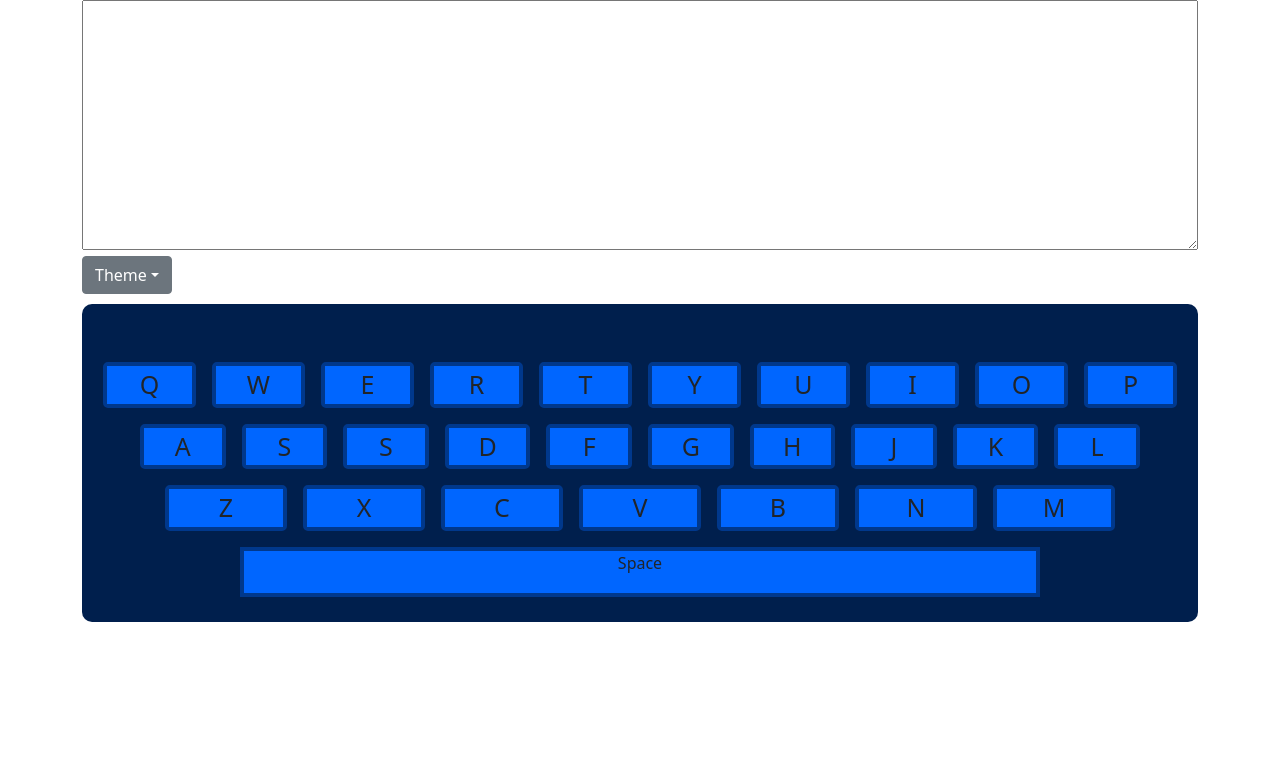
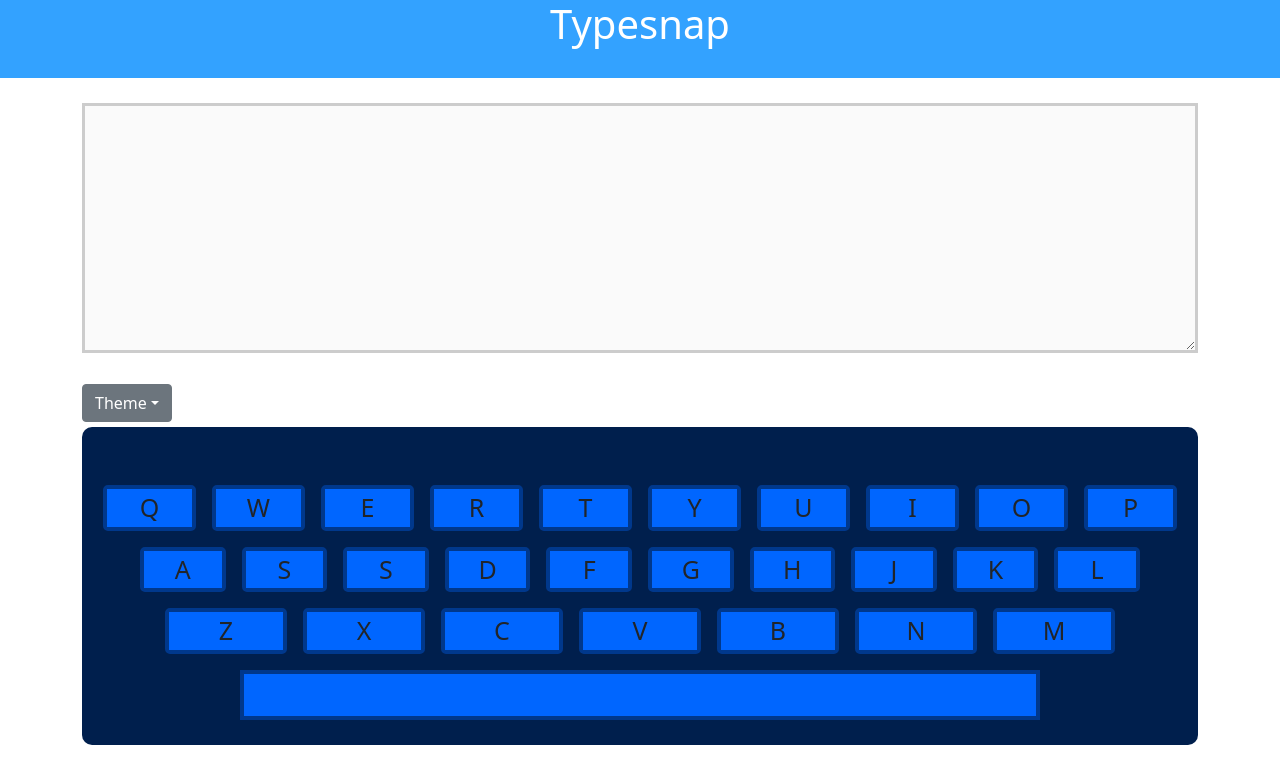
Before and after one commit to awoldt/React-Typing-Test, a Next.js app: page /keyboard in a window 1280 px wide. Shown: the top 784 px of the page. Built offline with nearby package versions, Linux system fonts and the light colour scheme.

Commit message:
/keyboard ready to be deployed to production

```diff
--- a/pages/index.js
+++ b/pages/index.js
@@ -60,6 +60,7 @@ export default function Home({ words, splitWords, mobile }) {
 
           <Container style={{ backgroundColor: "white" }} fluid>
             <Container style={{ paddingTop: "50px" }}>
+              <a href={'/keyboard'} style={{textDecoration: 'none'}}><img src='/keyboard.png'/> Virual Keyboard</a>
               <hr style={{ maxWidth: "800px" }}></hr>
               <p style={{ maxWidth: "800px" }}>
                 Speed typing tests measure the accuracy of words typed correctly
--- a/pages/keyboard/index.js
+++ b/pages/keyboard/index.js
@@ -1,9 +1,17 @@
 import React from "react";
-import { Row, Col, Container, Dropdown } from "react-bootstrap";
+import { Row, Col, Container, Dropdown, Alert} from "react-bootstrap";
 import { useState, useRef } from "react";
 import KeyBtn from "../../components/KeyBtn";
+import Head from "next/head";
+import isMobile from "ismobilejs";
 
-const Index = () => {
+
+
+const Index = ({mobile}) => {
+
+
+
+
   const [keyColor, setKeyColor] = useState("rgb(0, 102, 255)"); //default blue key color
   const [keyBorder, setKeyBorder] = useState("4px solid rgb(0, 56, 140)"); //default blue key border
   const [keyboardBackplate, setKeyboardBackplate] = useState("rgb(0, 31, 77)"); //default blue backplate color
@@ -14,10 +22,50 @@ const Index = () => {
   const lowerRow = ["Z", "X", "C", "V", "B", "N", "M"];
 
   const textareaRef = useRef();
+  const spacebarRef = useRef();
 
   return (
+    <>
+      <Head>
+        <title>Online Virtual Keyboard</title>
+        <meta
+          name="description"
+          content="Type using a virual keyboard with multiple built-in themes. Built with Reactjs, works on any browser."
+        ></meta>
+        <meta property="og:title" content="Online Virtual Keyboard" />
+        <meta property="og:type" content="website" />
+        <meta property="og:url" content="https://typesnap.com/keyboard" />
+        <link rel="canonical" href="https://typesnap.com/keyboard" />
+      </Head>
+
+      <Container
+        style={{ backgroundColor: "rgb(51, 162, 255)", paddingBottom: "5px" }}
+        fluid
+      >
+        <a href={"/"} style={{ color: "white", textDecoration: "none" }}>
+          {" "}
+          <h1 className="text-center" style={{ marginBottom: "25px" }}>
+            Typesnap
+          </h1>
+        </a>
+      </Container>
+
       <Container>
-      <textarea style={{ width: "100%", height: "250px" }} ref={textareaRef} />
+
+        {mobile && <Alert variant={'danger'} style={{marginTop: '15px'}}>This page is not optimized for mobile</Alert>}
+
+
+        <textarea
+          style={{
+            width: "100%",
+            height: "250px",
+            marginTop: "25px",
+            marginBottom: "25px",
+            border: '3px solid #cccccc'
+          }}
+          ref={textareaRef}
+          disabled
+        />
 
         <Dropdown>
           <Dropdown.Toggle variant="secondary">Theme</Dropdown.Toggle>
@@ -47,7 +95,7 @@ const Index = () => {
           style={{
             backgroundColor: keyboardBackplate,
             padding: "25px",
-          marginTop: "10px",
+            marginTop: "5px",
             borderRadius: "10px",
           }}
         >
@@ -146,6 +194,7 @@ const Index = () => {
           </Row>
           <Row className="text-center justify-content-center mt-2">
             <div
+              ref={spacebarRef}
               style={{
                 backgroundColor: keyColor,
                 cursor: "pointer",
@@ -154,13 +203,50 @@ const Index = () => {
                 height: "50px",
                 userSelect: "none",
               }}
+              onClick={() => {
+                setUserText((userText += " "));
+              }}
+              onMouseDown={() => {
+                //blue
+                if (keyColor === "rgb(0, 102, 255)") {
+                  spacebarRef.current.style.backgroundColor = "rgb(0, 55, 138)";
+                }
+                //red
+                if (keyColor === "rgb(179, 0, 0)") {
+                  spacebarRef.current.style.backgroundColor = "rgb(125, 0, 0)";
+                }
+              }}
+              onMouseUp={() => {
+                //blue
+                if (keyColor === "rgb(0, 102, 255)") {
+                  spacebarRef.current.style.backgroundColor =
+                    "rgb(0, 102, 255)";
+                }
+                //red
+                if (keyColor === "rgb(179, 0, 0)") {
+                  spacebarRef.current.style.backgroundColor = "rgb(179, 0, 0)";
+                }
+              }}
             >
-            Space
             </div>
           </Row>
         </div>
       </Container>
+    </>
   );
 };
 
 export default Index;
+
+export async function getServerSideProps({ req }) {
+  const userAgent = isMobile(req.headers["user-agent"]).any; //true if mobile device false if desktop
+
+
+
+  return {
+    props: {
+
+      mobile: userAgent,
+    },
+  };
+}
```
Also changed, not shown: public/keyboard.png (added), 1 other file (tests, documents, lock files or other folders). Lines whose indentation alone changed are shown as unchanged.
